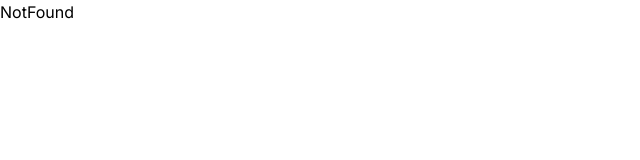
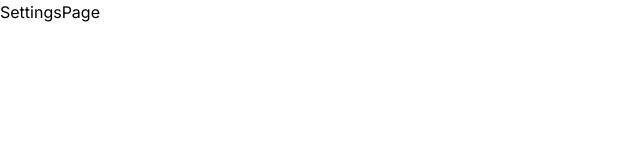
Before and after one commit to sunilhn27/nextjs-basics-ts, a Next.js app: page /dashboard/settings in a window 1280 px wide. Before the commit this address had no page. Shown: the top 160 px of the page, without its empty margins (0-640 px from the left). Built offline with nearby package versions, Linux system fonts and the light colour scheme.

Commit message:
added dashboard setting page

```diff
--- /dev/null
+++ b/src/app/dashboard/settings/page.tsx
@@ -0,0 +1,7 @@
+import React from "react";
+
+function SettingsPage() {
+  return <div>SettingsPage</div>;
+}
+
+export default SettingsPage;
```
